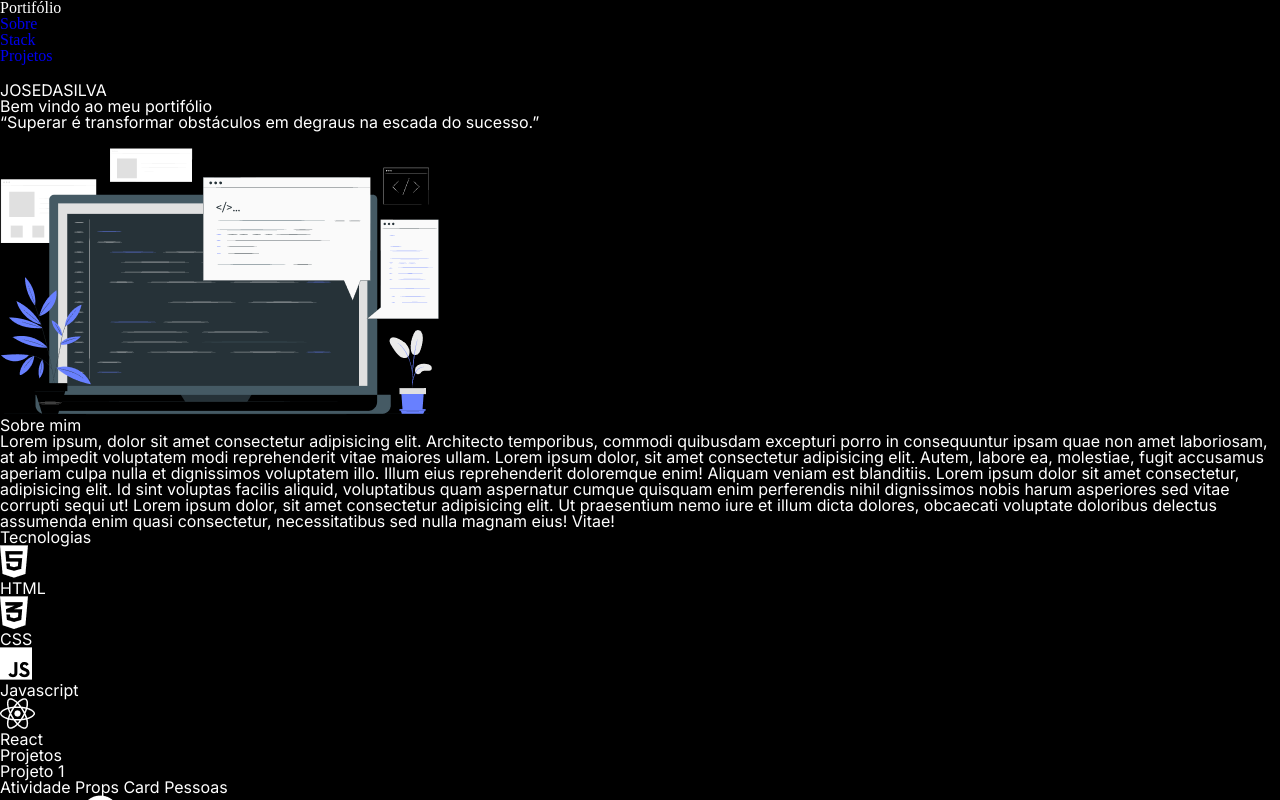
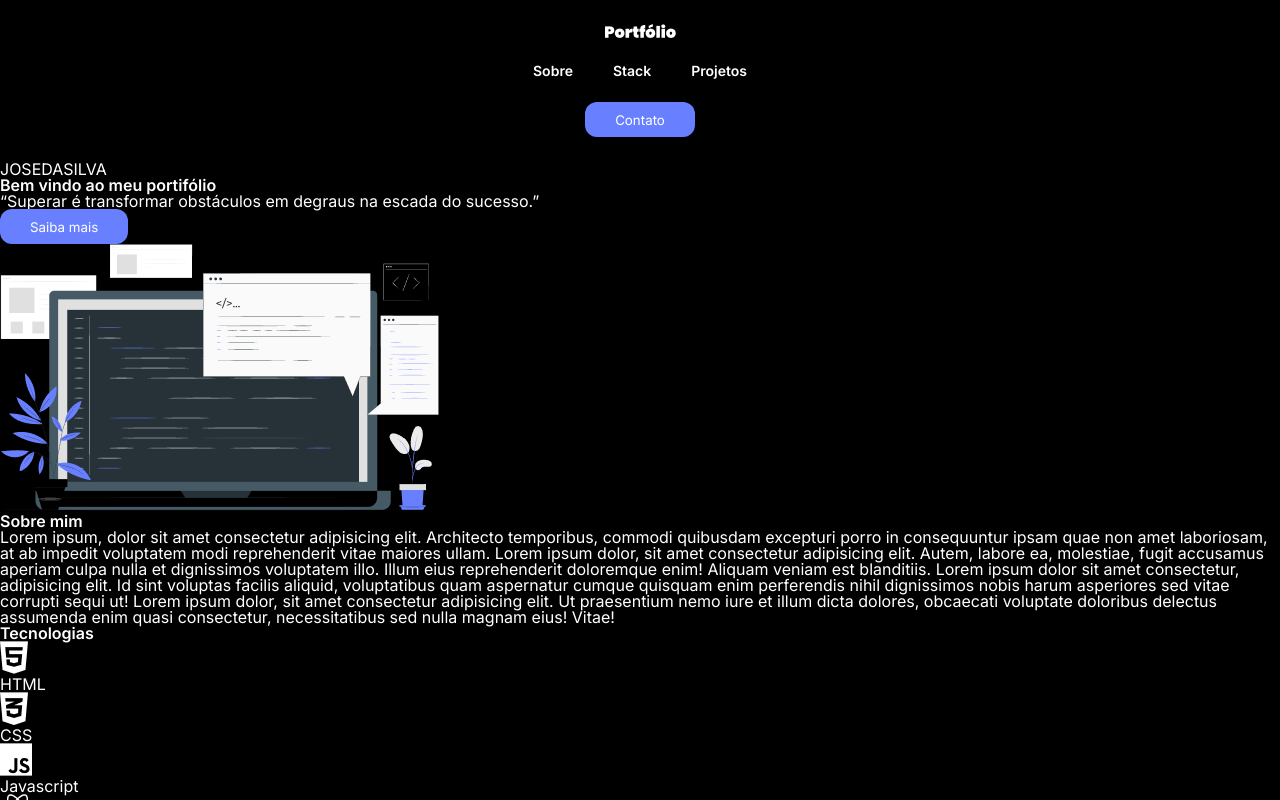
Before and after one commit to CodeBernardo/Portifolio-m3-CodeBernardo, a React (Vite) app: page / in a window 1280 px wide. Shown: the top 800 px of the page. Built offline with nearby package versions, Linux system fonts and the light colour scheme; the HTML template or start-up script is replaced by a standard one.

Commit message:
style: defined styles os buttons, header

```diff
--- a/src/components/header/index.jsx
+++ b/src/components/header/index.jsx
@@ -1,16 +1,19 @@
+import styles from "./index.module.css"
+import logo from "../../assets/portfolio.png"
+
 
 export const Header = () => {
   return (
     <>
-      <header>
-        <h1>Portifólio</h1>
+      <header className={styles.app__header}>
+        <img src={logo} alt="portifolio logo" className={styles.header__logo} />
         <nav>
-          <ul>
-            <li><a href="#">Sobre</a></li>
-            <li><a href="#">Stack</a></li>
-            <li><a href="#">Projetos</a></li>
+          <ul className={styles.nav__items}>
+            <li><a href="#" className="link" >Sobre</a></li>
+            <li><a href="#" className="link" >Stack</a></li>
+            <li><a href="#" className="link" >Projetos</a></li>
           </ul>
-          <button>Contato</button>
+          <button className={styles.contact__btn}>Contato</button>
         </nav>
       </header>
     </>
--- a/src/components/header/index.module.css
+++ b/src/components/header/index.module.css
@@ -0,0 +1,32 @@
+.app__header {
+  display: flex;
+  flex-direction: column;
+  justify-content: center;
+  align-items: center;
+  padding: 1.5rem 0;
+  max-width: 100vw;
+}
+
+.app__header > nav {
+  display: flex;
+  flex-direction: column;
+}
+
+.header__logo {
+  max-width: 5rem;
+}
+
+.nav__items {
+  display: flex;
+  align-items: center;
+  gap: 2.5rem;
+  margin: 1.5rem 0;
+}
+
+.nav__items > li > a {
+  color: var(--white-fixed);
+}
+
+.contact__btn {
+  align-self: center;
+}
--- a/src/styles/buttons.css
+++ b/src/styles/buttons.css
@@ -0,0 +1,11 @@
+button {
+  background-color: var(--brand-1);
+  color: var(--white-fixed);
+  height: 2.2rem;
+  padding: 0 30px;
+  border-radius: var(--radious-1);
+}
+
+button:hover {
+  background-color: var(--brand-1-hover);
+}
--- a/src/styles/globalStyles.css
+++ b/src/styles/globalStyles.css
@@ -17,7 +17,7 @@
   --fontSize-2: 2.5rem;
   --fontSize-3: 1.375rem;
   --fontSize-4: 1rem;
-  --fontSize-5: 0.875rem:
+  --fontSize-5: 0.875rem;
 
   /* Font weight */
   --fontWeight-1: 600;
--- a/src/styles/index.css
+++ b/src/styles/index.css
@@ -1,7 +1,7 @@
 @import './reset.css';
 @import './globalStyles';
 @import './text.css';
-/* @import './buttons.css'; */
+@import './buttons.css';
 @import './app.css';
 
 /* @import './mediaQuerys.css'; */
--- a/src/styles/reset.css
+++ b/src/styles/reset.css
@@ -20,7 +20,6 @@ time, mark, audio, video {
 	padding: 0;
 	border: 0;
 	font-size: 100%;
-	font: inherit;
 	vertical-align: baseline;
 	text-decoration: none;
 }
```
